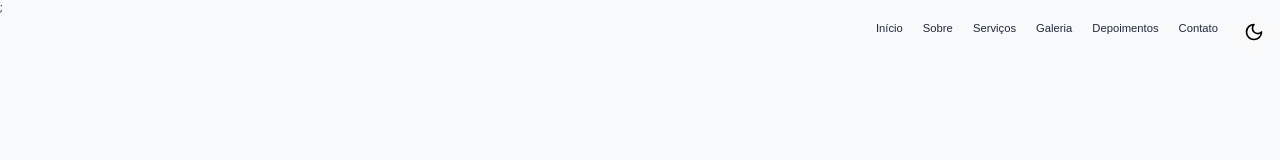
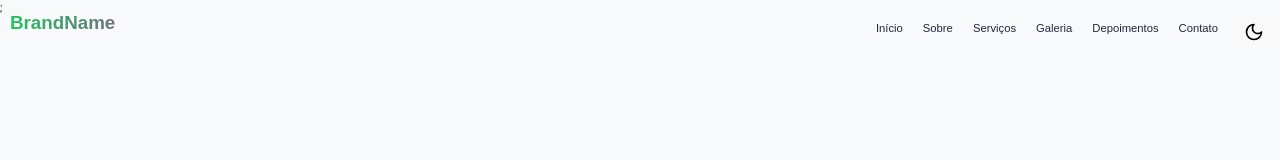
Before and after one commit to KioryFNC/Drift, a React (Vite) app: page / in a window 1280 px wide. Shown: the top 160 px of the page. Built offline with nearby package versions, Linux system fonts and the light colour scheme.

Commit message:
fix colors props

```diff
--- a/src/components/Navbar/styles.ts
+++ b/src/components/Navbar/styles.ts
@@ -34,11 +34,8 @@ export const LogoLink = styled.a`
 export const LogoText = styled.h1`
   font-size: 1.5rem;
   font-weight: 700;
-  background: linear-gradient(
-    to right,
-    var(--gradient-start),
-    var(--gradient-end)
-  );
+  background: ${({ theme }) =>
+    `linear-gradient(to right, ${theme.gradientStart}, ${theme.gradientEnd})`};
   background-clip: text;
   -webkit-background-clip: text;
   -webkit-text-fill-color: transparent; // ta deixando invisivel o texto
@@ -64,11 +61,8 @@ export const NavLink = styled.a`
   transition: all 0.3s ease;
 
   &:hover {
-    background: linear-gradient(
-      to right,
-      var(--gradient-start),
-      var(--gradient-end)
-    );
+    background: ${({ theme }) =>
+      `linear-gradient(to right, ${theme.gradientStart}, ${theme.gradientEnd})`};
     background-clip: text;
     -webkit-background-clip: text;
     -webkit-text-fill-color: transparent;
@@ -81,7 +75,7 @@ export const ThemeToggle = styled.button`
   transition: background-color 0.3s ease;
 
   &:hover {
-    background-color: var() (--muted);
+    background-color: ${({ theme }) => theme.scrollbarTrack};
   }
 `;
 
@@ -101,7 +95,7 @@ export const MobileMenuButton = styled.button`
   transition: background-color 0.3s ease;
 
   &:hover {
-    background-color: var(--muted);
+    background-color: ${({ theme }) => theme.scrollbarTrack};
   }
 `;
 
@@ -110,8 +104,8 @@ export const MobileMenu = styled.div<{ $isOpen: boolean }>`
   top: 100%;
   left: 0;
   width: 100%;
-  background-color: var(--background);
-  border-top: 1px solid var(--border);
+  background-color: ${({ theme }) => theme.background};
+  border-top: 1px solid ${({ theme }) => theme.scrollbarTrack};
   box-shadow: 0 4px 6px -1px rgba(0, 0, 0, 0.1),
     0 2px 4px -1px rgba(0, 0, 0, 0.06);
   transition: all 0.3s ease;
@@ -136,5 +130,5 @@ export const MobileMenuContainer = styled.div`
 export const MobileNavLink = styled.a`
   padding: 0%.75rem 0;
   font-size: 1.125rem;
-  border-bottom: 1px solid var(--border);
+  border-bottom: 1px solid ${({ theme }) => theme.scrollbarTrack};
 `;
```
